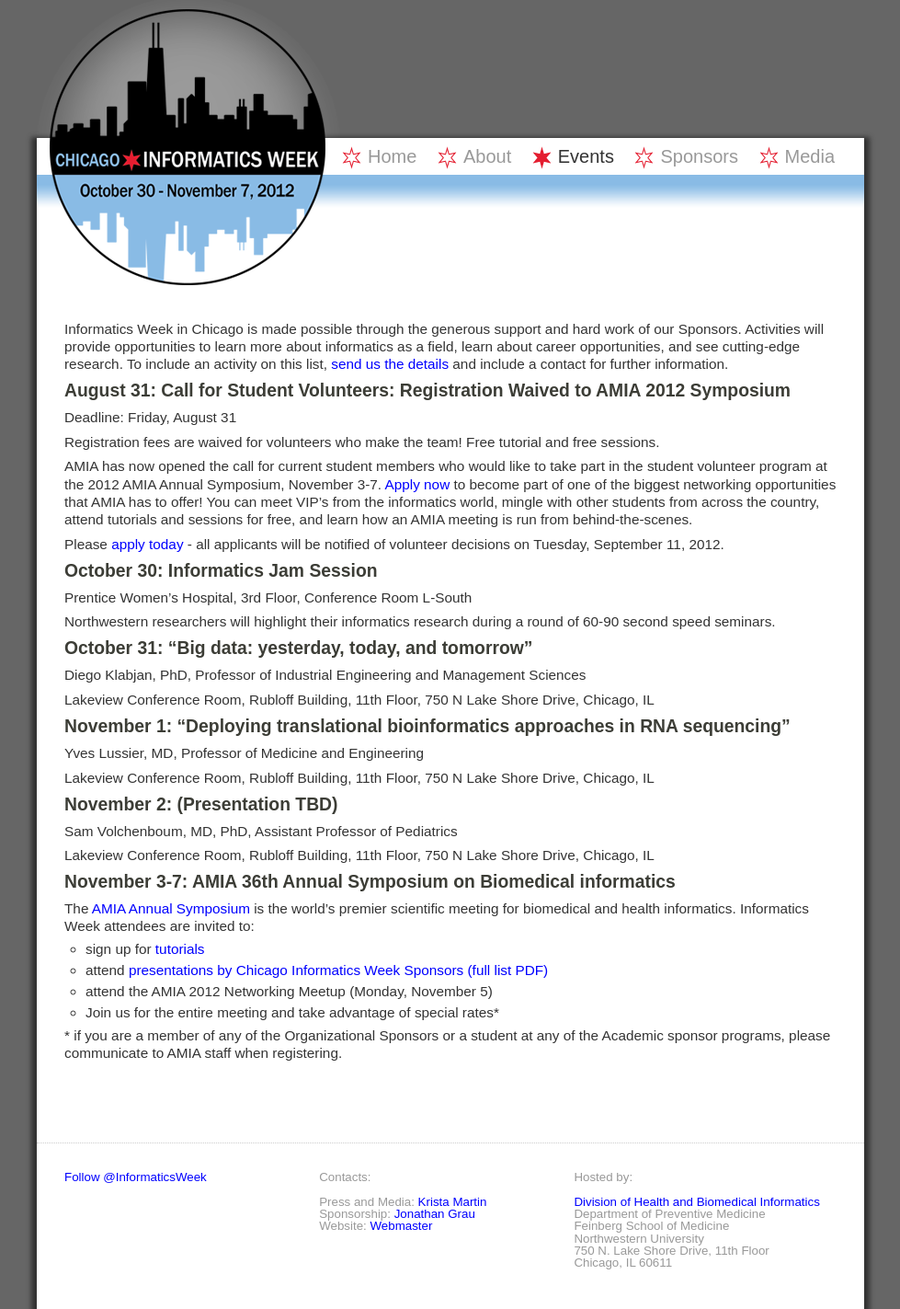
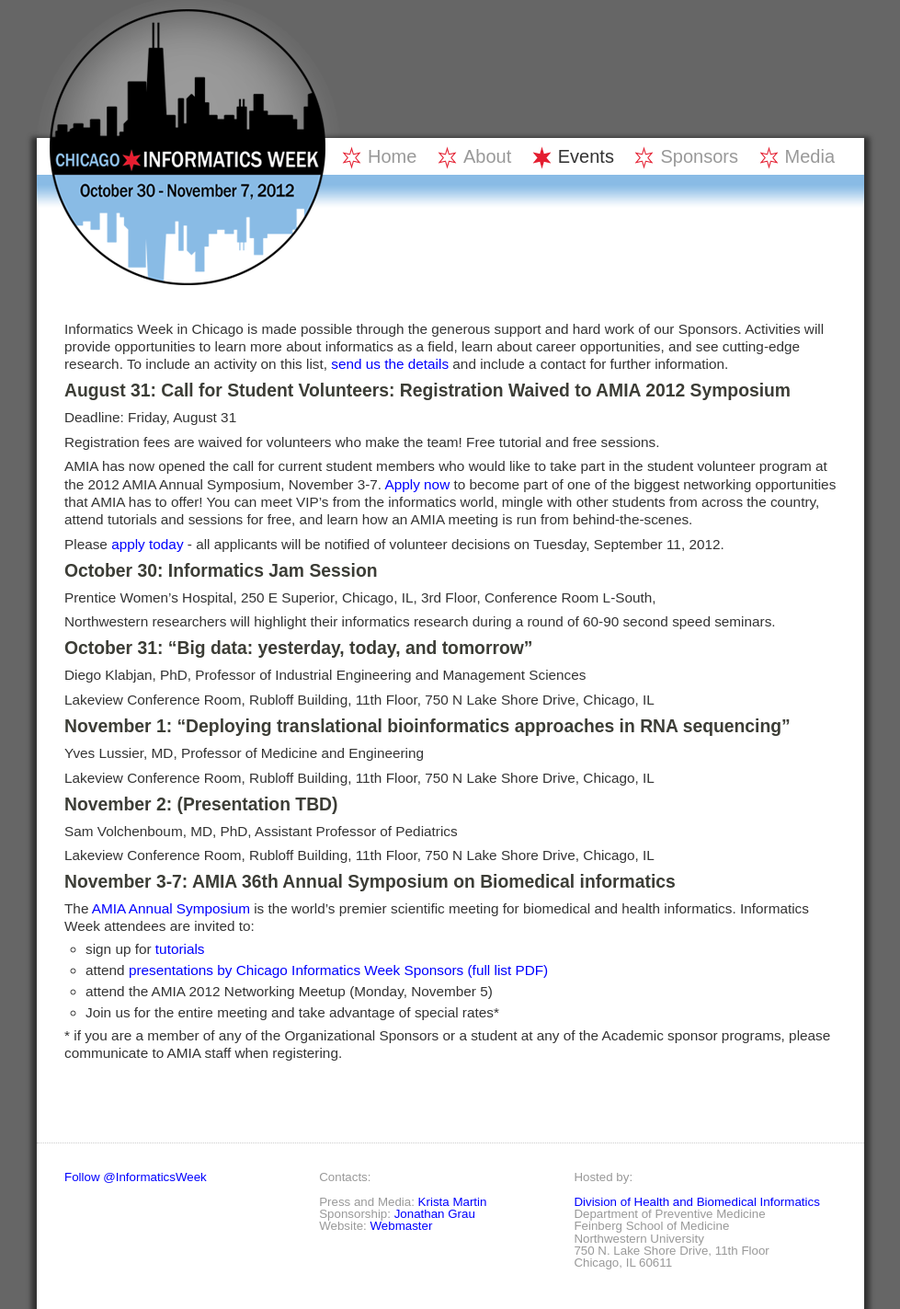
Before and after one commit to NUBIC/ciw, a Jekyll site: the page built from events.markdown, in a window 1280 px wide. Shown: the whole page at 92% size, without its empty margins (150-1129 px from the left). Built offline with Jekyll 4.4.1, drawn with Linux system fonts in a browser that asks for light colours; Markdown is read by kramdown in place of the engine named in the settings; comment, search, counter and statistics services are not loaded.

Commit message:
Update events.markdown
Added address for Prentice Hospital

```diff
--- a/events.markdown
+++ b/events.markdown
@@ -17,7 +17,7 @@ Please [apply today](http://www.amia.org/amia2012/student-volunteer) - all appli
 
 ### October 30: Informatics Jam Session
 
-Prentice Women's Hospital, 3rd Floor, Conference Room L-South
+Prentice Women's Hospital, 250 E Superior, Chicago, IL, 3rd Floor, Conference Room L-South,
 
 Northwestern researchers will highlight their informatics research during a round of 60-90 second speed seminars.
 
```
